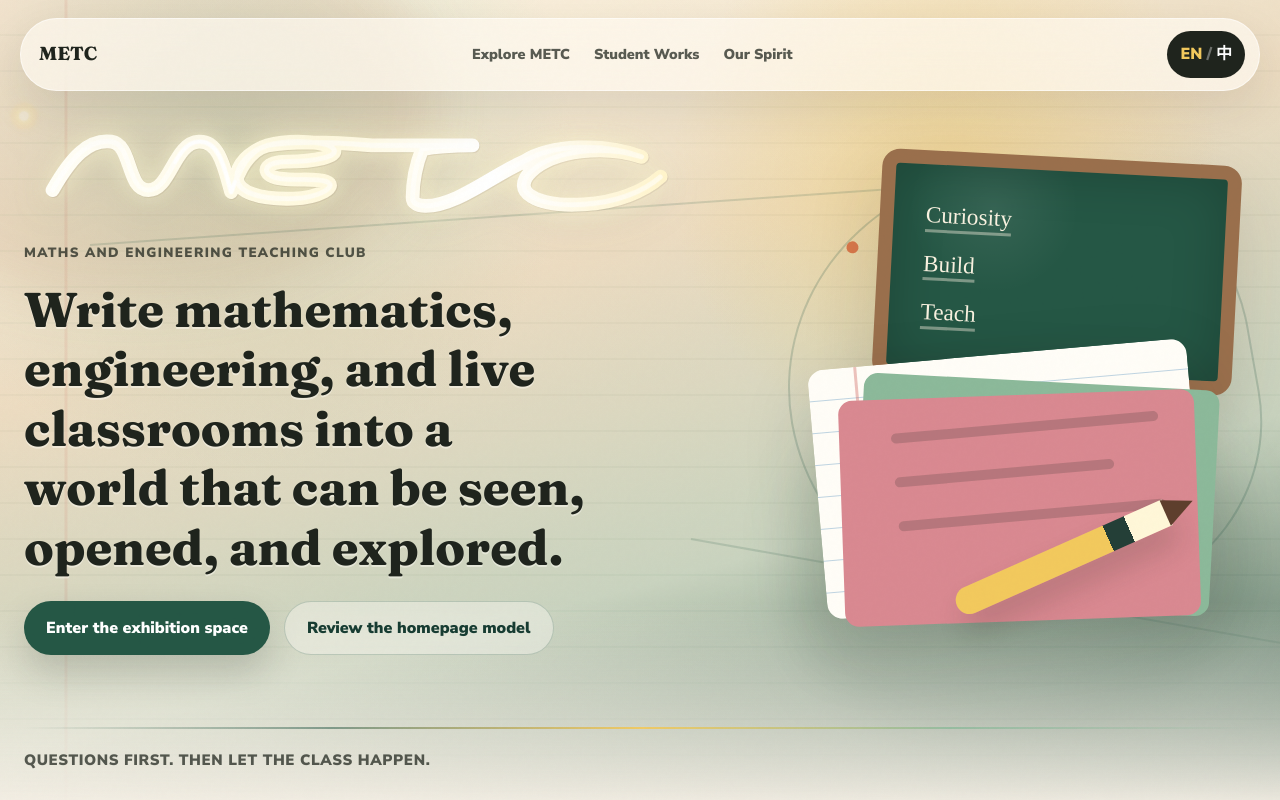
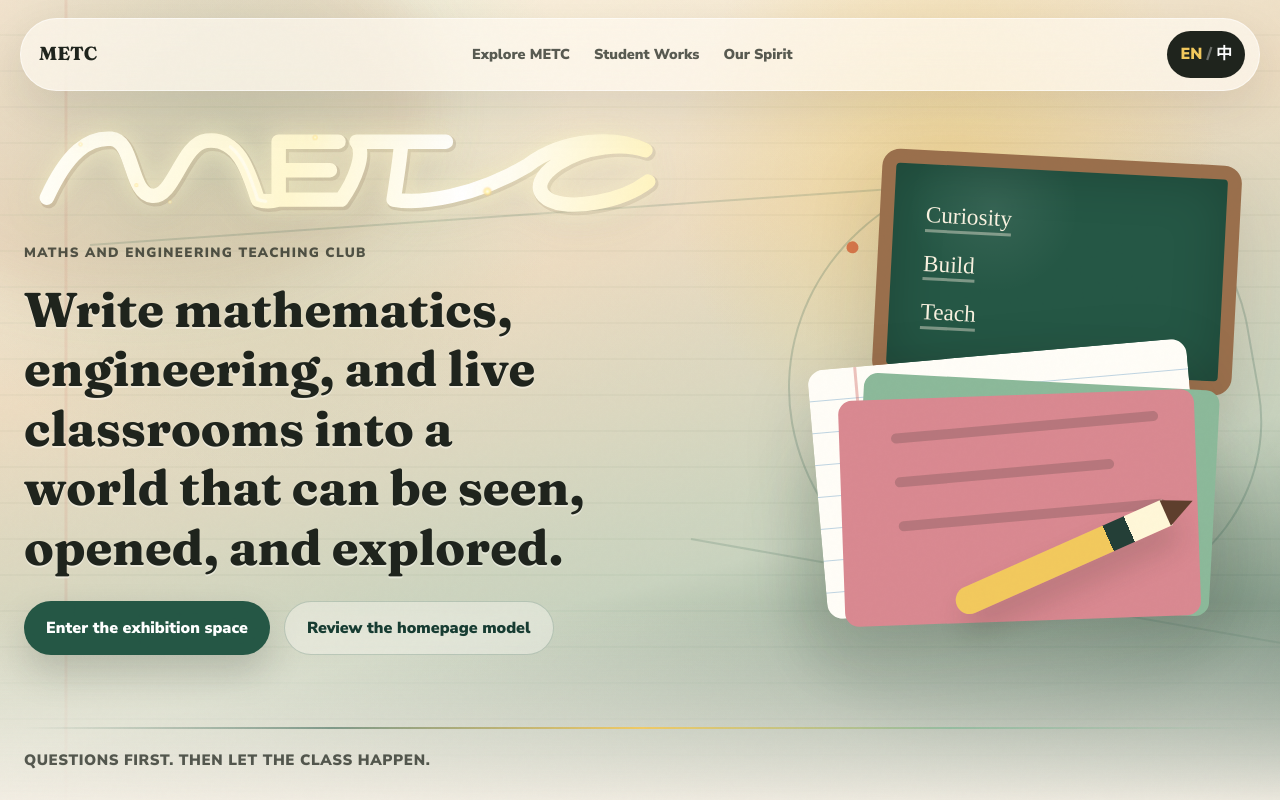
Before and after one commit to Han-chh/METC-website, a Next.js app: page / in a window 1280 px wide. Shown: the top 800 px of the page. Built offline with nearby package versions, Linux system fonts and the light colour scheme.

Commit message:
Make METC logo a one-stroke animation

```diff
--- a/components/homepage/metc-script-logo.tsx
+++ b/components/homepage/metc-script-logo.tsx
@@ -1,265 +1,44 @@
-const METC_SCRIPT_LOGO_PATH = `
-M 15 79.38
-       Q 14 83.25 16.12 84
-       Q 18.25 84.75 21.88 83.75
-       Q 25.5 82.75 28.12 78.5
-       Q 30.75 74.25 30.75 72.88
-       Q 30.75 71.5 32.12 70.5
-       Q 33.5 69.5 36.62 63.5
-       Q 39.75 57.5 46.25 48.88
-       Q 52.75 40.25 56.5 36.62
-       Q 60.25 33 64.38 30.38
-       Q 68.5 27.75 74.38 26.25
-       Q 80.25 24.75 81.38 23.75
-       Q 82.5 22.75 84.88 22.75
-       Q 87.25 22.75 92.12 28.62
-       Q 97 34.5 97 36.38
-       Q 97 38.25 99 41.88
-       Q 101 45.5 101 48.38
-       Q 101 51.25 102 53.25
-       Q 103 55.25 105.5 57.38
-       Q 108 59.5 108 64.88
-       Q 108 70.25 111.75 75.5
-       Q 115.5 80.75 120 83.25
-       Q 124.5 85.75 130.88 85.75
-       Q 137.25 85.75 143.38 83.12
-       Q 149.5 80.5 156.5 74
-       Q 163.5 67.5 164.62 64.5
-       Q 165.75 61.5 167.25 60.38
-       Q 168.75 59.25 168.75 58.38
-       Q 168.75 57.5 177.38 46.38
-       Q 186 35.25 189.75 32
-       Q 193.5 28.75 197 27.25
-       Q 200.5 25.75 205.38 25.75
-       Q 210.25 25.75 213.62 28.62
-       Q 217 31.5 218.5 36.38
-       Q 220 41.25 221 41.88
-       Q 222 42.5 222 45.38
-       Q 222 48.25 224.5 55.88
-       Q 227 63.5 227 68.88
-       Q 227 74.25 229 77.75
-       Q 231 81.25 233.62 83.88
-       Q 236.25 86.5 240.88 88.62
-       Q 245.5 90.75 255.88 90.25
-       Q 266.25 89.75 267.38 88.75
-       Q 268.5 87.75 273.88 86.75
-       Q 279.25 85.75 281.88 83.75
-       Q 284.5 81.75 287.5 83.75
-       Q 290.5 85.75 328.88 85.75
-       Q 367.25 85.75 371.25 83.75
-       Q 375.25 81.75 377.75 82.25
-       Q 380.25 82.75 383.88 86.75
-       Q 387.5 90.75 389.5 90
-       Q 391.5 89.25 393.5 91
-       Q 395.5 92.75 401.88 92.25
-       Q 408.25 91.75 413.75 89.25
-       Q 419.25 86.75 422.88 83.62
-       Q 426.5 80.5 442 62.12
-       Q 457.5 43.75 462.88 40.25
-       Q 468.25 36.75 469.38 34.88
-       Q 470.5 33 474.88 32.88
-       Q 479.25 32.75 484.88 30.25
-       Q 490.5 27.75 494.38 27.75
-       Q 498.25 27.75 499.38 26.75
-       Q 500.5 25.75 514.88 25.75
-       Q 529.25 25.75 534.25 26.75
-       Q 539.25 27.75 550.25 32.75
-       Q 561.25 37.75 563.12 41.62
-       Q 565 45.5 565 51.88
-       Q 565 58.25 564 58.88
-       Q 563 59.5 561.5 63.38
-       Q 560 67.25 558.62 68.62
-       Q 557.25 70 550.38 70
-       Q 543.5 70 539.5 69
-       Q 535.5 68 532.12 64.62
-       Q 528.75 61.25 528.75 56.38
-       Q 528.75 51.5 526.62 47.38
-       Q 524.5 43.25 521.88 41.62
-       Q 519.25 40 513.75 38.5
-       Q 508.25 37 498.88 37.5
-       Q 489.5 38 488.5 38.88
-       Q 487.5 39.75 480 40.88
-       Q 472.5 42 469.88 44
-       Q 467.25 46 465.88 46
-       Q 464.5 46 459.25 50.75
-       Q 454 55.5 452.5 58
-       Q 451 60.5 451 65.38
-       Q 451 70.25 454.88 75.75
-       Q 458.75 81.25 459.88 81.25
-       Q 461 81.25 463.75 83.5
-       Q 466.5 85.75 469.88 86.25
-       Q 473.25 86.75 474.38 87.75
-       Q 475.5 88.75 478.88 88.75
-       Q 482.25 88.75 483.38 89.75
-       Q 484.5 90.75 502.88 90.75
-       Q 521.25 90.75 534.25 87.25
-       Q 547.25 83.75 549.38 81.75
-       Q 551.5 79.75 564.88 76.25
-       Q 578.25 72.75 579.88 71.25
-       Q 581.5 69.75 586.38 68.75
-       Q 591.25 67.75 591.88 66.75
-       Q 592.5 65.75 595.38 64.75
-       Q 598.25 63.75 599 62.12
-       Q 599.75 60.5 603 58.62
-       Q 606.25 56.75 608.38 54
-       Q 610.5 51.25 607.88 49.75
-       Q 605.25 48.25 597.75 53.62
-       Q 590.25 59 585.75 61.5
-       Q 581.25 64 578.75 64.38
-       Q 576.25 64.75 575.5 63.12
-       Q 574.75 61.5 575.75 60.38
-       Q 576.75 59.25 577.25 54.88
-       Q 577.75 50.5 576.75 46.5
-       Q 575.75 42.5 573.62 39.38
-       Q 571.5 36.25 564.38 31.12
-       Q 557.25 26 546.75 23.5
-       Q 536.25 21 527.38 21
-       Q 518.5 21 515.88 22
-       Q 513.25 23 500.88 22.5
-       Q 488.5 22 477.5 25.5
-       Q 466.5 29 460.88 33
-       Q 455.25 37 453.38 37.5
-       Q 451.5 38 445.88 42.62
-       Q 440.25 47.25 438.62 51.25
-       Q 437 55.25 434.5 56.25
-       Q 432 57.25 428.5 61.88
-       Q 425 66.5 425 67.88
-       Q 425 69.25 418.75 75.5
-       Q 412.5 81.75 407.88 83.88
-       Q 403.25 86 400.38 86
-       Q 397.5 86 396.62 85.12
-       Q 395.75 84.25 395.75 81.88
-       Q 395.75 79.5 401.25 54
-       Q 406.75 28.5 420 28.62
-       Q 433.25 28.75 434.88 26.62
-       Q 436.5 24.5 434.88 23.25
-       Q 433.25 22 366.88 21.5
-       Q 300.5 21 296.5 21.5
-       Q 292.5 22 289.75 23.75
-       Q 287 25.5 285 34
-       Q 283 42.5 282.88 49
-       Q 282.75 55.5 280.5 60.88
-       Q 278.25 66.25 278.12 69.25
-       Q 278 72.25 276.38 75.38
-       Q 274.75 78.5 269.5 80.75
-       Q 264.25 83 257.75 83.38
-       Q 251.25 83.75 248.25 82.38
-       Q 245.25 81 242 76.12
-       Q 238.75 71.25 238.25 62.88
-       Q 237.75 54.5 235.75 49.38
-       Q 233.75 44.25 233.75 42.38
-       Q 233.75 40.5 232.75 39.88
-       Q 231.75 39.25 231.75 37.88
-       Q 231.75 36.5 230.25 35.38
-       Q 228.75 34.25 228.75 32.38
-       Q 228.75 30.5 227.75 29.88
-       Q 226.75 29.25 226.75 27.38
-       Q 226.75 25.5 222.5 22.25
-       Q 218.25 19 209.88 19
-       Q 201.5 19 200.38 20
-       Q 199.25 21 195.38 21
-       Q 191.5 21 187 23.5
-       Q 182.5 26 173.25 36.25
-       Q 164 46.5 162.25 50.25
-       Q 160.5 54 157.25 57.25
-       Q 154 60.5 152 64
-       Q 150 67.5 144.12 73.25
-       Q 138.25 79 136.38 79
-       Q 134.5 79 133.5 80.5
-       Q 132.5 82 128.88 79.38
-       Q 125.25 76.75 123.5 74
-       Q 121.75 71.25 118.25 58.38
-       Q 114.75 45.5 109.25 34
-       Q 103.75 22.5 99 20.25
-       Q 94.25 18 91 18
-       Q 87.75 18 88 19.5
-       Q 88.25 21 85 21
-       Q 81.75 21 81.38 20
-       Q 81 19 78.75 18.5
-       Q 76.5 18 72.5 18.5
-       Q 68.5 19 64.5 21.5
-       Q 60.5 24 59.38 26
-       Q 58.25 28 54.88 28.5
-       Q 51.5 29 44.75 35.62
-       Q 38 42.25 35.5 46.75
-       Q 33 51.25 29.25 55.5
-       Q 25.5 59.75 25.75 61
-       Q 26 62.25 21 68.88
-       Q 16 75.5 15 79.38 Z
+const METC_ONE_STROKE_PATH =
+  "M24 86 C46 38 68 22 92 24 C116 26 111 82 135 84 C158 86 166 29 192 26 C225 22 236 57 246 88 C254 91 261 90 268 88 L268 27 L331 27 L268 27 L268 57 L322 57 L268 57 L268 88 L334 88 C348 68 360 39 350 27 L444 27 L397 27 C396 45 392 68 389 88 C418 93 474 85 530 52 C568 23 622 21 654 36 C632 28 591 31 562 50 C523 76 548 101 602 91 C627 87 645 78 657 69";
 
-       M 462.75 66.38
-       Q 462.75 64.5 466.38 58.38
-       Q 470 52.25 472.75 50.5
-       Q 475.5 48.75 481 46.75
-       Q 486.5 44.75 495.38 44.25
-       Q 504.25 43.75 508.75 45.25
-       Q 513.25 46.75 514.62 48.12
-       Q 516 49.5 515.5 55.38
-       Q 515 61.25 516.62 64.38
-       Q 518.25 67.5 522.88 70.62
-       Q 527.5 73.75 531.38 74.25
-       Q 535.25 74.75 538.38 76.12
-       Q 541.5 77.5 538.88 79.25
-       Q 536.25 81 526.25 83
-       Q 516.25 85 504.88 85
-       Q 493.5 85 491.88 84
-       Q 490.25 83 486.38 83
-       Q 482.5 83 478.88 81
-       Q 475.25 79 473.38 79
-       Q 471.5 79 468.75 76.75
-       Q 466 74.5 464.38 71.38
-       Q 462.75 68.25 462.75 66.38 Z
+const METC_METEORS = [
+  { x1: 118, y1: 18, x2: 56, y2: 52, delay: "4.8s", duration: "2.8s" },
+  { x1: 205, y1: 12, x2: 147, y2: 45, delay: "5.3s", duration: "3.2s" },
+  { x1: 318, y1: 15, x2: 258, y2: 49, delay: "5.9s", duration: "2.9s" },
+  { x1: 472, y1: 13, x2: 410, y2: 48, delay: "6.2s", duration: "3.5s" },
+  { x1: 641, y1: 29, x2: 576, y2: 70, delay: "6.8s", duration: "3.1s" },
+  { x1: 690, y1: 48, x2: 625, y2: 83, delay: "7.4s", duration: "3.7s" },
+  { x1: 386, y1: 6, x2: 326, y2: 38, delay: "8s", duration: "3.3s" },
+  { x1: 532, y1: 22, x2: 470, y2: 58, delay: "8.5s", duration: "3.4s" },
+];
 
-       M 309.75 33.38
-       Q 309.75 30.5 310.62 29.62
-       Q 311.5 28.75 350.38 28.75
-       Q 389.25 28.75 389.62 33.5
-       Q 390 38.25 389 39.88
-       Q 388 41.5 388 45.38
-       Q 388 49.25 384.5 60.25
-       Q 381 71.25 378.62 74.12
-       Q 376.25 77 372.25 78
-       Q 368.25 79 335.38 78.5
-       Q 302.5 78 302.62 70.25
-       Q 302.75 62.5 304.62 59.12
-       Q 306.5 55.75 325.38 55.25
-       Q 344.25 54.75 346.38 53
-       Q 348.5 51.25 347.88 49.62
-       Q 347.25 48 328.38 48
-       Q 309.5 48 308.62 44.75
-       Q 307.75 41.5 308.75 38.88
-       Q 309.75 36.25 309.75 33.38 Z
+const METC_SPARKS = [
+  { cx: 42, cy: 58, r: 2.6, delay: "4.7s", duration: "2.3s" },
+  { cx: 58, cy: 31, r: 3, delay: "5s", duration: "2.6s" },
+  { cx: 116, cy: 75, r: 2.2, delay: "5.4s", duration: "2.4s" },
+  { cx: 153, cy: 91, r: 2.5, delay: "5.8s", duration: "2.9s" },
+  { cx: 214, cy: 66, r: 2.4, delay: "6.1s", duration: "2.7s" },
+  { cx: 262, cy: 86, r: 2.1, delay: "6.5s", duration: "3s" },
+  { cx: 304, cy: 25, r: 2.9, delay: "5.2s", duration: "2.8s" },
+  { cx: 342, cy: 55, r: 2.3, delay: "6.9s", duration: "3.1s" },
+  { cx: 379, cy: 60, r: 2.4, delay: "7.2s", duration: "3s" },
+  { cx: 421, cy: 27, r: 2.8, delay: "7.5s", duration: "2.7s" },
+  { cx: 486, cy: 81, r: 3.1, delay: "5.6s", duration: "3.2s" },
+  { cx: 529, cy: 52, r: 2.6, delay: "7.9s", duration: "2.8s" },
+  { cx: 575, cy: 31, r: 2.3, delay: "6.3s", duration: "2.5s" },
+  { cx: 620, cy: 36, r: 2.8, delay: "6.7s", duration: "2.9s" },
+  { cx: 650, cy: 72, r: 2.4, delay: "8.2s", duration: "2.7s" },
+  { cx: 681, cy: 69, r: 2.2, delay: "7.7s", duration: "3.1s" },
+];
 
-       M 614.75 35.75
-       Q 609 42.5 609 44.75
-       Q 609 47 610.62 46.88
-       Q 612.25 46.75 613.75 47.75
-       Q 615.25 48.75 620.5 42.5
-       Q 625.75 36.25 629.12 33.5
-       Q 632.5 30.75 635 29.75
-       Q 637.5 28.75 646.38 28.75
-       Q 655.25 28.75 655.88 29.75
-       Q 656.5 30.75 658.38 30.75
-       Q 660.25 30.75 662.12 32.62
-       Q 664 34.5 663.5 40.38
-       Q 663 46.25 659.25 50.62
-       Q 655.5 55 653.38 56.12
-       Q 651.25 57.25 652.38 58.5
-       Q 653.5 59.75 654.88 59.38
-       Q 656.25 59 656.88 59.75
-       Q 657.5 60.5 663.62 57.5
-       Q 669.75 54.5 673.75 48.88
-       Q 677.75 43.25 677.75 39.38
-       Q 677.75 35.5 674.5 31.75
-       Q 671.25 28 664.25 25
-       Q 657.25 22 648.38 22
-       Q 639.5 22 635 23
-       Q 630.5 24 629.88 25
-       Q 629.25 26 624.88 27.5
-       Q 620.5 29 614.75 35.75 Z`;
-
-const METC_SCRIPT_REVEAL_PATH =
-  "M30 78 C50 43 68 24 92 27 C114 30 108 78 131 78 C154 78 158 28 184 27 C206 26 211 56 218 80 C226 58 236 36 256 31 C282 24 321 27 326 35 C331 43 306 48 277 48 C255 48 249 58 262 64 C275 70 305 64 318 69 C331 74 311 86 283 87 C247 88 225 80 224 66 C223 52 237 37 256 31 C284 26 332 28 366 31 L472 31 C451 31 434 32 419 35 C413 50 409 70 409 86 C409 97 429 98 456 86 C482 74 503 58 526 48 C555 30 610 28 650 43 C610 30 558 36 534 58 C511 80 540 96 589 93 C626 91 655 78 672 62";
+const METC_TRAIL_DUST = [
+  { cx: 89, cy: 25, r: 1.4, delay: "5.4s" },
+  { cx: 241, cy: 86, r: 1.2, delay: "6.2s" },
+  { cx: 273, cy: 57, r: 1.3, delay: "7s" },
+  { cx: 397, cy: 27, r: 1.5, delay: "7.8s" },
+  { cx: 531, cy: 52, r: 1.4, delay: "8.6s" },
+  { cx: 602, cy: 91, r: 1.3, delay: "9.4s" },
+];
 
 export function MetcScriptLogo() {
   return (
@@ -271,107 +50,74 @@ export function MetcScriptLogo() {
       fill="none"
       shapeRendering="geometricPrecision"
     >
-      <title id="logoTitle">METC handwritten logo</title>
+      <title id="logoTitle">METC one-stroke logo</title>
       <defs>
-        <path id="metc-script-logo-path" d={METC_SCRIPT_LOGO_PATH} />
-        <path id="metc-script-reveal-path" d={METC_SCRIPT_REVEAL_PATH} />
-        <radialGradient id="metc-laser-core" cx="50%" cy="50%" r="50%">
+        <linearGradient id="metc-logo-bright-ink" x1="20" y1="26" x2="674" y2="92" gradientUnits="userSpaceOnUse">
+          <stop offset="0" stopColor="#fffef7" />
+          <stop offset="0.4" stopColor="#fff7cf" />
+          <stop offset="0.68" stopColor="#ffffff" />
+          <stop offset="1" stopColor="#fff3bd" />
+        </linearGradient>
+        <linearGradient id="metc-logo-shadow-ink" x1="20" y1="28" x2="674" y2="94" gradientUnits="userSpaceOnUse">
+          <stop offset="0" stopColor="#84664f" stopOpacity="0.28" />
+          <stop offset="1" stopColor="#4f3d31" stopOpacity="0.14" />
+        </linearGradient>
+        <linearGradient id="metc-meteor-ink" x1="0" y1="0" x2="1" y2="0">
+          <stop offset="0" stopColor="#ffffff" stopOpacity="0" />
+          <stop offset="0.34" stopColor="#fff2a8" stopOpacity="0.9" />
+          <stop offset="0.72" stopColor="#ffffff" />
+          <stop offset="1" stopColor="#ffffff" />
+        </linearGradient>
+        <radialGradient id="metc-spark-core" cx="50%" cy="50%" r="50%">
           <stop offset="0" stopColor="#ffffff" />
-          <stop offset="0.42" stopColor="#fff1a8" />
+          <stop offset="0.44" stopColor="#fff3a6" />
           <stop offset="1" stopColor="#ffc46b" stopOpacity="0" />
         </radialGradient>
-        <linearGradient id="metc-logo-bright-ink" x1="20" y1="28" x2="672" y2="86" gradientUnits="userSpaceOnUse">
-          <stop offset="0" stopColor="#fffef7" />
-          <stop offset="0.45" stopColor="#fff9dc" />
-          <stop offset="0.72" stopColor="#ffffff" />
-          <stop offset="1" stopColor="#fff4ca" />
-        </linearGradient>
-        <filter id="metc-laser-glow" x="-80%" y="-80%" width="260%" height="260%">
-          <feGaussianBlur stdDeviation="4" result="blur" />
+        <filter id="metc-script-glow" x="-10%" y="-55%" width="120%" height="210%">
+          <feGaussianBlur stdDeviation="1.25" result="softGlow" />
           <feMerge>
-            <feMergeNode in="blur" />
+            <feMergeNode in="softGlow" />
             <feMergeNode in="SourceGraphic" />
           </feMerge>
         </filter>
-        <filter id="metc-script-edge-smooth" x="-2%" y="-10%" width="104%" height="120%">
-          <feGaussianBlur in="SourceGraphic" stdDeviation="0.12" />
-        </filter>
-        <mask id="metc-script-reveal-mask" maskUnits="userSpaceOnUse" x="0" y="0" width="708" height="116">
-          <rect width="708" height="116" fill="black" />
-          <rect className="metc-script-logo__reveal-window" width="708" height="116" fill="white" />
-        </mask>
       </defs>
-      <g className="metc-script-logo__animated" mask="url(#metc-script-reveal-mask)" filter="url(#metc-script-edge-smooth)">
-        <use href="#metc-script-logo-path" fill="#715A46" fillOpacity="0.16" fillRule="evenodd" transform="translate(1.5 2)" />
-        <use href="#metc-script-logo-path" fill="#FFFDF2" fillRule="evenodd" />
-      </g>
-      <path
-        className="metc-script-logo__writing-line"
-        d={METC_SCRIPT_REVEAL_PATH}
-        pathLength="1"
-      />
-      <path
-        className="metc-script-logo__body-reflection"
-        d={METC_SCRIPT_REVEAL_PATH}
-        pathLength="1"
-      />
-      <path
-        className="metc-script-logo__shine"
-        d={METC_SCRIPT_REVEAL_PATH}
-        pathLength="1"
-      />
-      <g className="metc-script-logo__laser" filter="url(#metc-laser-glow)">
-        <circle className="metc-script-logo__laser-halo" cx="0" cy="0" r="16" />
-        <circle className="metc-script-logo__laser-core" cx="0" cy="0" r="5" />
-        <animateMotion
-          path={METC_SCRIPT_REVEAL_PATH}
-          begin="0.16s"
-          dur="7.2s"
-          fill="freeze"
-          rotate="auto"
-          calcMode="spline"
-          keyTimes="0;1"
-          keySplines=".32 .08 .18 1"
-        />
-      </g>
-      <g className="metc-script-logo__particles" aria-hidden="true">
-        {[
-          { r: 2.8, dx: -8, dy: -7, delay: 0.18 },
-          { r: 2.1, dx: -13, dy: 5, delay: 0.24 },
-          { r: 1.8, dx: -4, dy: 11, delay: 0.31 },
-          { r: 1.5, dx: -16, dy: -2, delay: 0.38 },
-          { r: 1.2, dx: -9, dy: 13, delay: 0.46 },
-        ].map((particle, index) => (
+
+      <path className="metc-script-logo__shadow" d={METC_ONE_STROKE_PATH} pathLength="1" aria-hidden="true" />
+      <path className="metc-script-logo__one-stroke" d={METC_ONE_STROKE_PATH} pathLength="1" filter="url(#metc-script-glow)" />
+      <path className="metc-script-logo__one-stroke-glint" d={METC_ONE_STROKE_PATH} pathLength="1" aria-hidden="true" />
+
+      <g className="metc-script-logo__ambient" aria-hidden="true">
+        {METC_METEORS.map((meteor, index) => (
+          <line
+            key={`meteor-${index}`}
+            className="metc-script-logo__meteor"
+            x1={meteor.x1}
+            y1={meteor.y1}
+            x2={meteor.x2}
+            y2={meteor.y2}
+            style={{ animationDelay: meteor.delay, animationDuration: meteor.duration }}
+          />
+        ))}
+        {METC_SPARKS.map((spark, index) => (
           <circle
-            key={index}
-            className="metc-script-logo__particle"
-            cx={particle.dx}
-            cy={particle.dy}
-            r={particle.r}
-          >
-            <animateMotion
-              path={METC_SCRIPT_REVEAL_PATH}
-              begin={`${particle.delay}s`}
-              dur="7.22s"
-              fill="freeze"
-              calcMode="spline"
-              keyTimes="0;1"
-              keySplines=".32 .08 .18 1"
-            />
-            <animate
-              attributeName="opacity"
-              values="0;.85;.45;0"
-              keyTimes="0;.18;.72;1"
-              begin={`${particle.delay}s`}
-              dur="7.22s"
-              fill="freeze"
-            />
-          </circle>
+            key={`spark-${index}`}
+            className="metc-script-logo__spark"
+            cx={spark.cx}
+            cy={spark.cy}
+            r={spark.r}
+            style={{ animationDelay: spark.delay, animationDuration: spark.duration }}
+          />
         ))}
-      </g>
-      <g className="metc-script-logo__final" filter="url(#metc-script-edge-smooth)">
-        <use href="#metc-script-logo-path" fill="#715A46" fillOpacity="0.16" fillRule="evenodd" transform="translate(1.5 2)" />
-        <use href="#metc-script-logo-path" fill="#FFFDF2" fillRule="evenodd" />
+        {METC_TRAIL_DUST.map((dust, index) => (
+          <circle
+            key={`dust-${index}`}
+            className="metc-script-logo__dust"
+            cx={dust.cx}
+            cy={dust.cy}
+            r={dust.r}
+            style={{ animationDelay: dust.delay }}
+          />
+        ))}
       </g>
     </svg>
   );
```
Also changed, not shown: app/homepage.css (+61 -46 lines).
